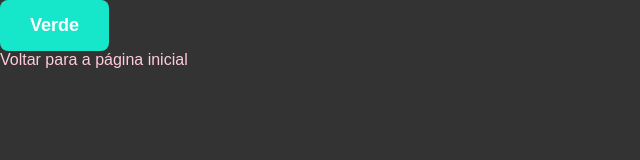
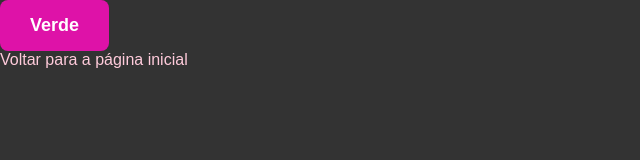
Before and after one commit to Andreryuu/ExtraClasse-Ux-e-Desenvolvimento-Web, a plain HTML site: page pag2.html in a window 1280 px wide. Shown: the whole page, without its empty margins (0-640 px from the left). Drawn offline with Linux system fonts and the light colour scheme.

Commit message:
Fix rosa botão

```diff
--- a/style.css
+++ b/style.css
@@ -7,7 +7,6 @@ body {
 
 #meu-botao {
     background-color: #de12a8;
-    background-color: #16e6ca;
     color: white;
     font-size: 18px;
     font-weight: bold;
```
